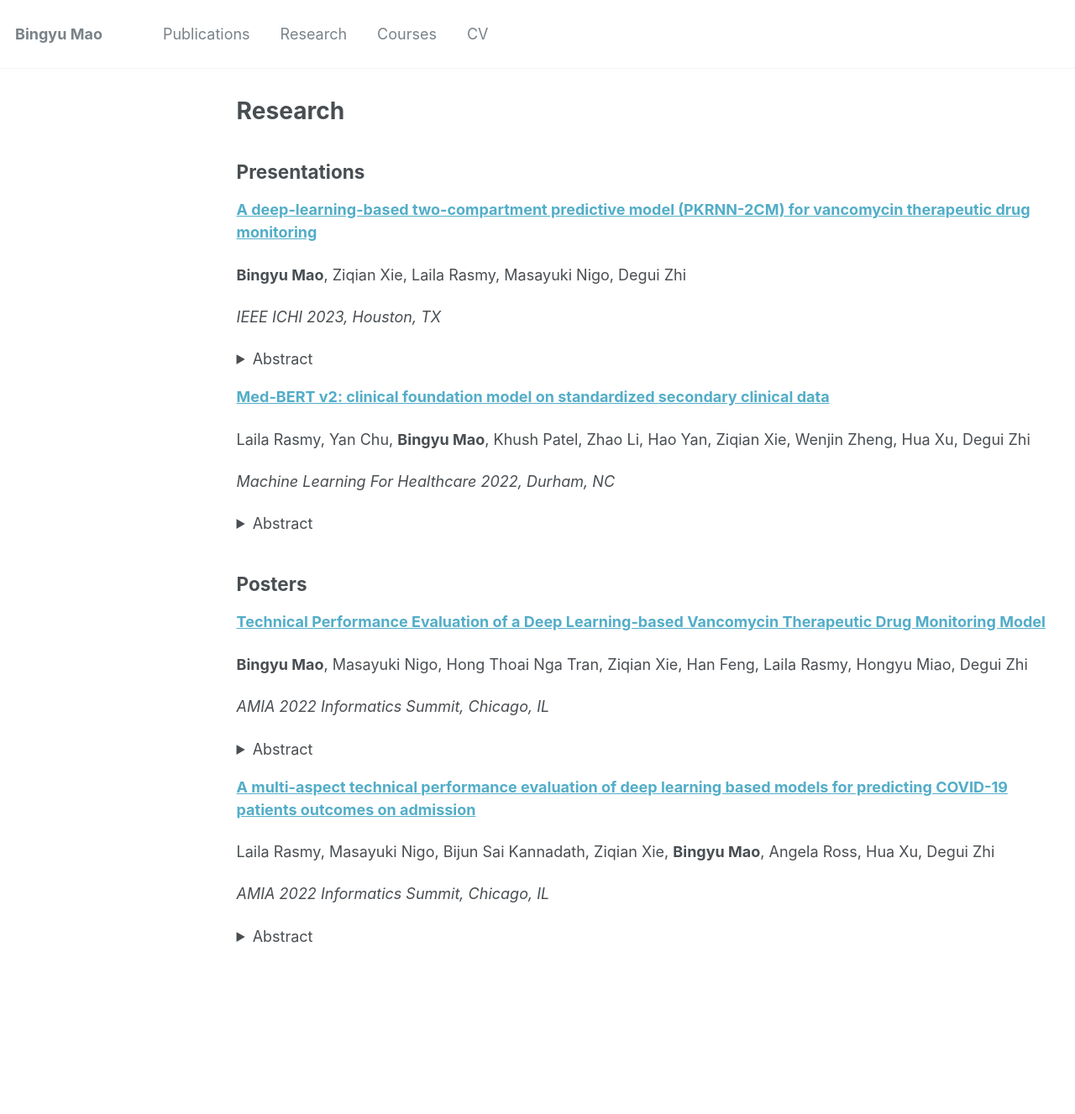
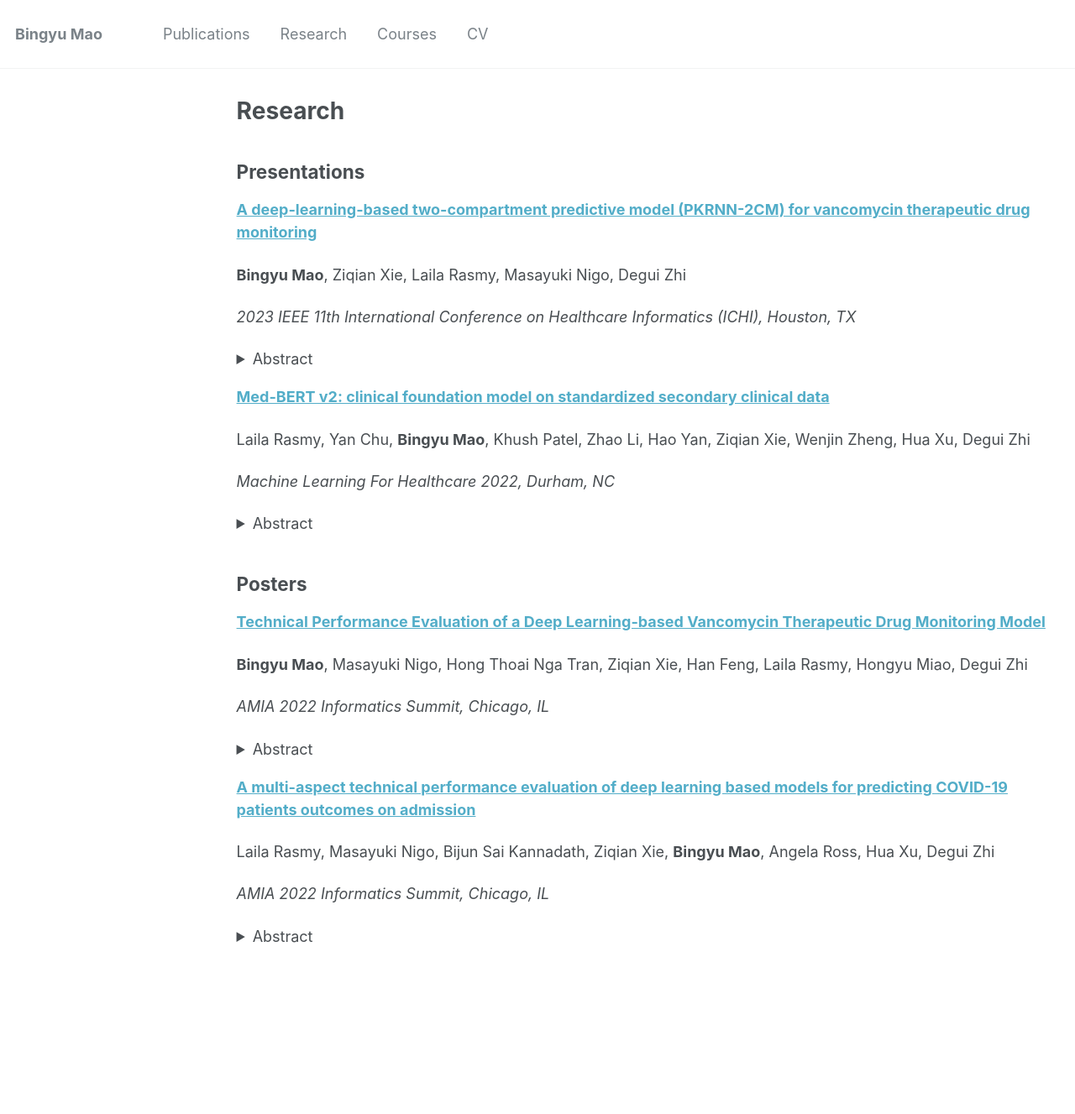
Before and after one commit to BingyuMao/BingyuMao.github.io, a Jekyll site: the page built from _pages/research.md, in a window 1280 px wide. Shown: the whole page at 84% size. Built offline with Jekyll 4.4.1, drawn with Linux system fonts in a browser that asks for light colours.

Commit message:
Update research.md

```diff
--- a/_pages/research.md
+++ b/_pages/research.md
@@ -13,7 +13,7 @@ author_profile: false
 
 **Bingyu Mao**, Ziqian Xie, Laila Rasmy, Masayuki Nigo, Degui Zhi
 
-*IEEE ICHI 2023, Houston, TX*
+*2023 IEEE 11th International Conference on Healthcare Informatics (ICHI), Houston, TX*
 
   <details>
   <summary>Abstract</summary>
```
